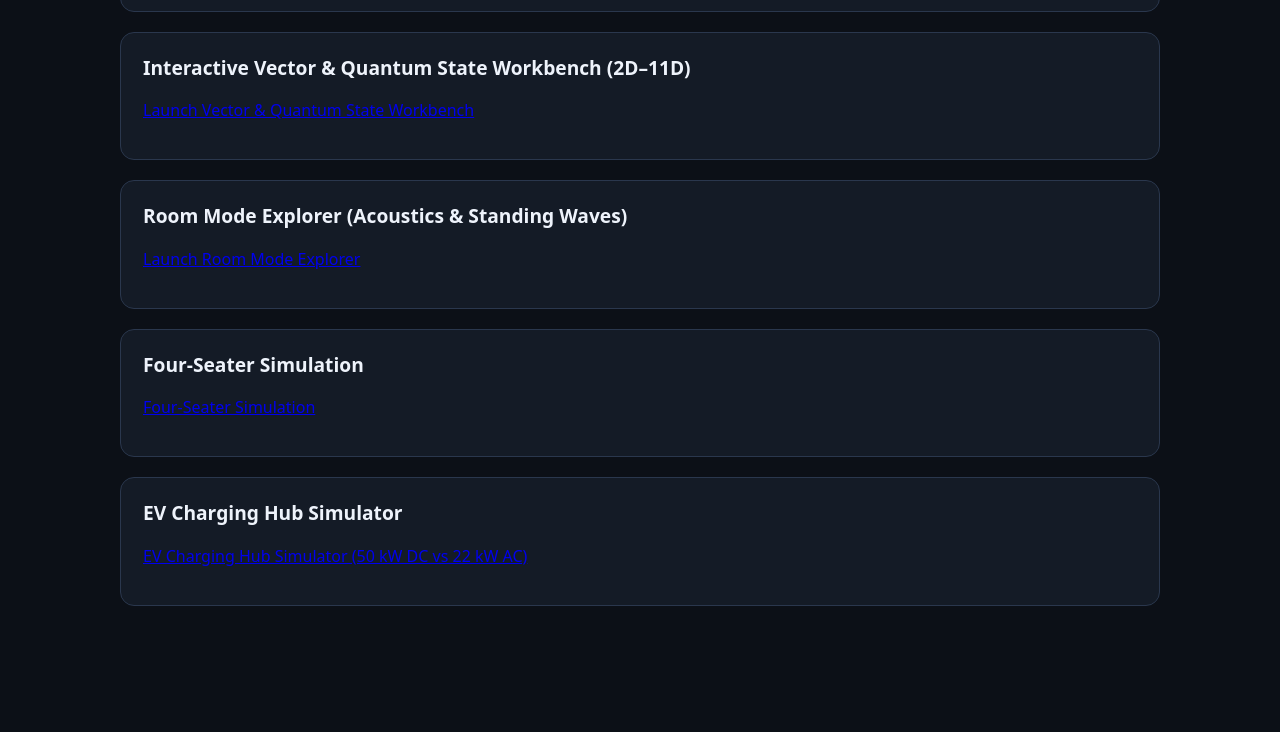
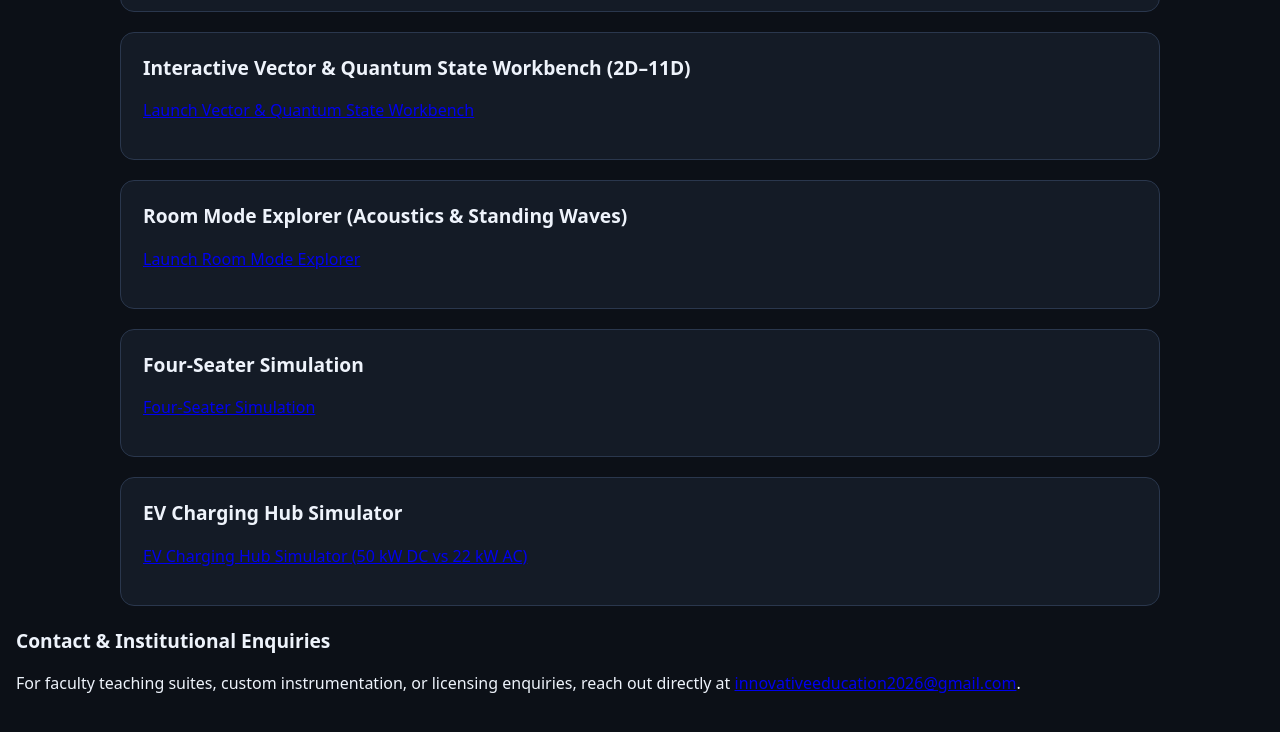
Before and after one commit to innovativeeducation2026-png/MeGem-portfolio, a plain HTML site: page index.html in a window 1280 px wide. Shown: the part 2814-3546 px from the top of the page. Before the commit the page ends 3504 px from the top, so only its background shows below. Drawn offline with Linux system fonts and the light colour scheme.

Commit message:
Add institutional contact section to index.html

```diff
--- a/index.html
+++ b/index.html
@@ -638,5 +638,12 @@
     renderFilters();
     renderChecklist();
   </script>
+<section id="contact" class="contact-block" aria-labelledby="contact-heading">
+  <h2 id="contact-heading">Contact &amp; Institutional Enquiries</h2>
+  <p>
+    For faculty teaching suites, custom instrumentation, or licensing enquiries, reach out directly at
+    <a href="mailto:innovativeeducation2026@gmail.com">innovativeeducation2026@gmail.com</a>.
+  </p>
+</section>
 </body>
 </html>
```
